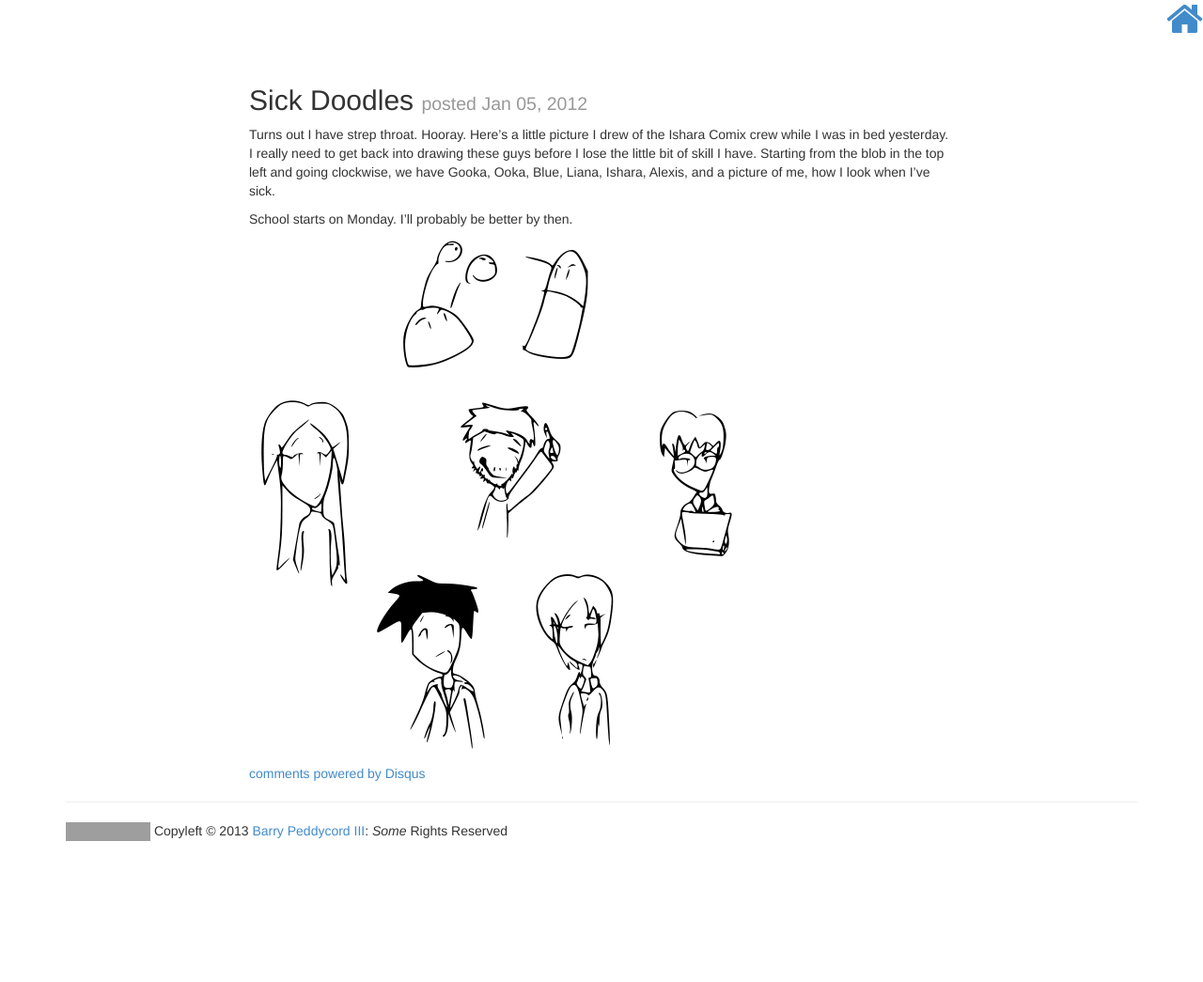
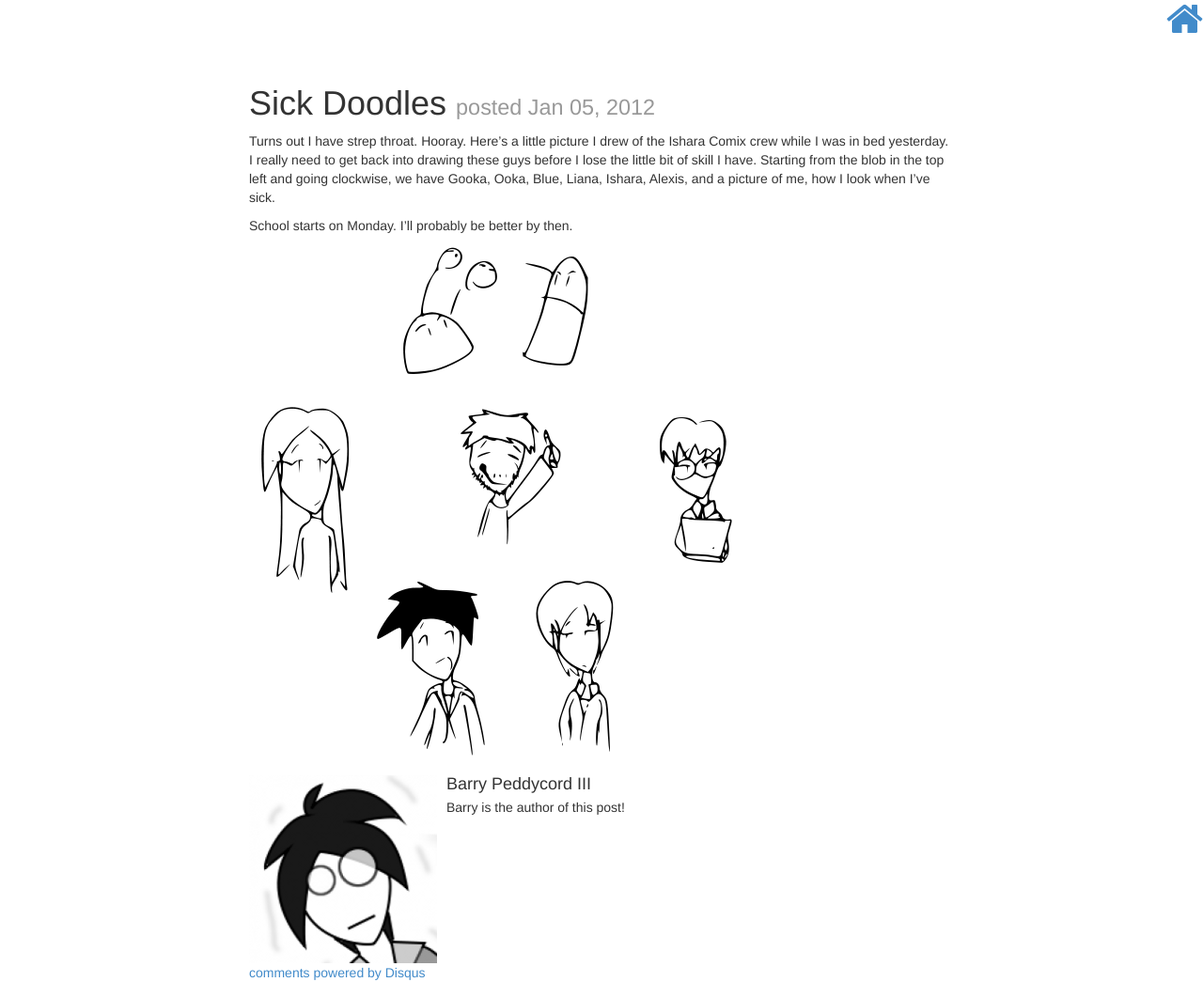
Before and after one commit to isharacomix/oldsite, a Jekyll site: the page built from _posts/2012-01-05-sick-doodles.md, in a window 1280 px wide and 1045 px high. Shown: the whole window at 94% size. Built offline with Jekyll 4.4.1, drawn with Linux system fonts in a browser that asks for light colours; Markdown is read by kramdown in place of the engine named in the settings; comment, search, counter and statistics services are not loaded; grey boxes are pictures that could not be loaded.

Commit message:
Changing how blog posts look.

```diff
--- a/_includes/footer.html
+++ /dev/null
@@ -1,12 +0,0 @@
-<div class="col-md-12">
-
-    <p class="license">
-        <a rel="license" href="http://creativecommons.org/licenses/by-sa/3.0/" class="license-logo">
-            <img alt="CC BY-SA"
-                 src="https://i.creativecommons.org/l/by-sa/3.0/88x31.png" />
-        </a>
-
-        Copyleft &copy; 2013 <a href="https://plus.google.com/109698223232106496867?rel=author">Barry Peddycord III</a>: <em>Some</em> Rights Reserved
-    </p>
-
-</div>
--- a/_layouts/base.html
+++ b/_layouts/base.html
@@ -37,12 +37,6 @@
             <div class="row">
                 {{ content }}
             </div>
-
-            <hr />
-
-            <footer class="row">
-                {% include footer.html %}
-            </footer>
         </div>
 
         <script src="{{site.baseurl}}js/jquery-1.9.1.min.js"></script>
--- a/_layouts/post.html
+++ b/_layouts/post.html
@@ -4,11 +4,22 @@ layout: base
 
 <div class="col-md-8 col-md-push-2 col-sm-12">
     <article>
-    <h2>{{ page.title }} <small>posted <time datetime="{{page.date|date:"%F"}}">{{page.date|date:"%b %d, %Y"}}</time></small></h2>
+    <h1>{{ page.title }} <small>posted <time datetime="{{page.date|date:"%F"}}">{{page.date|date:"%b %d, %Y"}}</time></small></h1>
 
     <div id="post">
         {{ content }}
     </div>
+
+    <div class="media">
+      <a class="pull-left hidden-xs" href="#">
+        <img class="media-object" src="{{ site.baseurl }}img/barry_avatar.png" alt="">
+      </a>
+      <div class="media-body">
+        <h4 class="media-heading">Barry Peddycord III</h4>
+        Barry is the author of this post!
+      </div>
+    </div>
+
     </article>
 
     <div id="disqus_thread"></div>
```
Also changed, not shown: _includes/header.html (deleted, +0 -17 lines).
